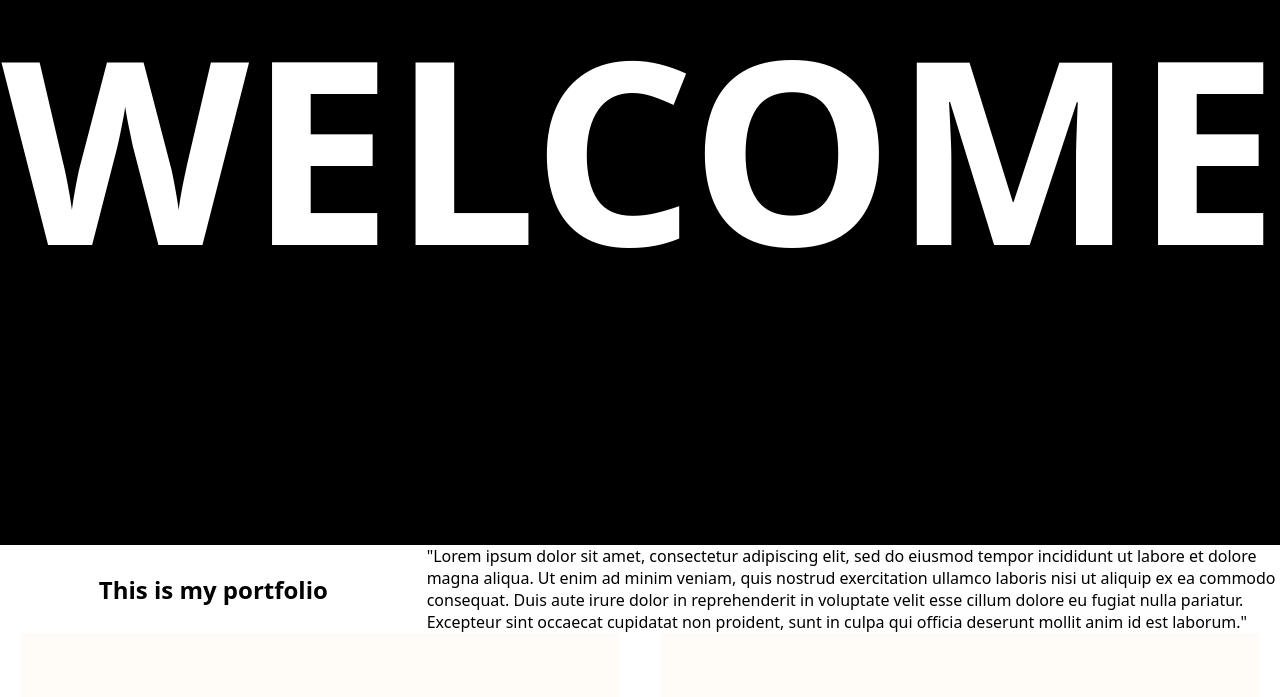
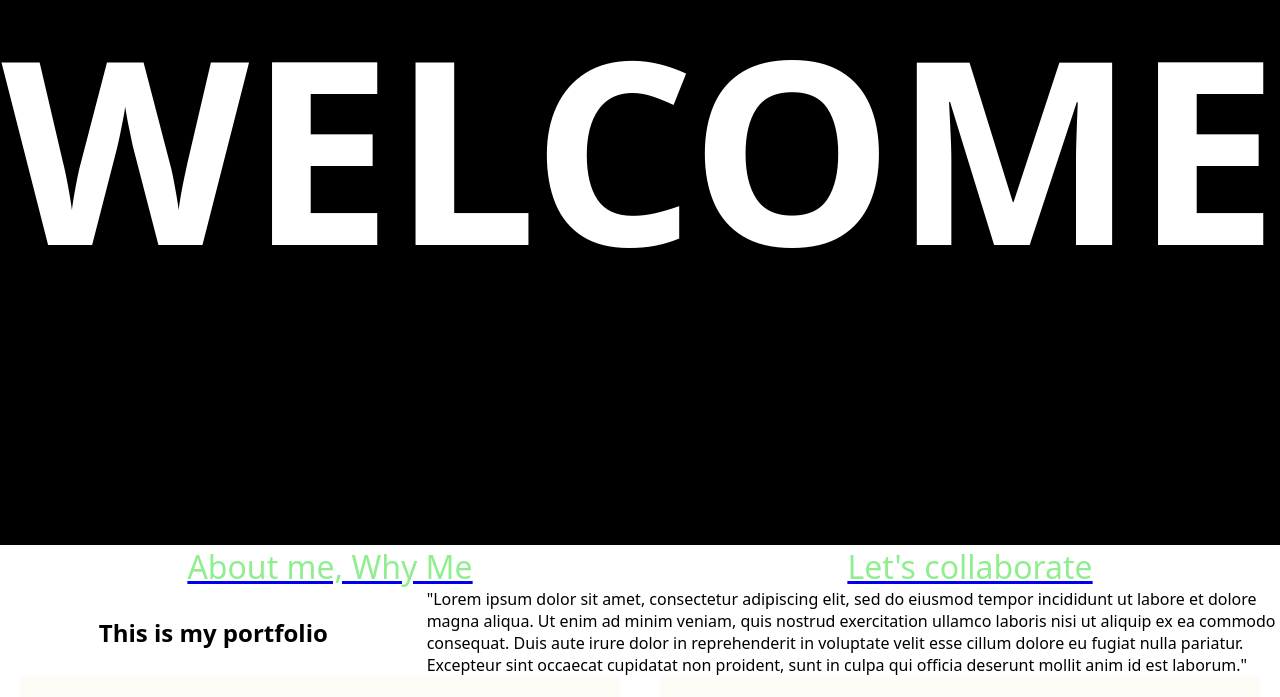
Before and after one commit to Bazzomir/Portfolio, a React (Create React App) app in the folder portfolio/: page / in a window 1280 px wide. Shown: the part 255-952 px from the top of the page. Built offline with nearby package versions, Linux system fonts and the light colour scheme.

Commit message:
updated welcomePage and Header

```diff
--- /dev/null
+++ b/portfolio/src/assets/css/WelcomePage.css
@@ -0,0 +1,20 @@
+.welcome-text {
+    display: flex;
+    flex-direction: column;
+    align-items: center;
+    justify-content: center;
+    min-height: 100vh;
+    height: 100%;
+    background-color: black;
+    box-sizing: border-box;
+}
+
+.welcome-text h1 {
+    text-transform: uppercase;
+    color: white;
+    font-size: 20vw;
+    justify-content: space-between;
+    display: grid;
+    align-items: stretch;
+    align-content: space-evenly;
+}
--- a/portfolio/src/assets/css/header.css
+++ b/portfolio/src/assets/css/header.css
@@ -1,20 +1,19 @@
 .header {
     display: flex;
-    flex-direction: column;
     align-items: center;
-    justify-content: center;
-    min-height: 100vh;
-    height: 100%;
-    background-color: black;
+    justify-content: space-around;
     box-sizing: border-box;
+    text-decoration: none;
 }
 
-.header h1 {
-    text-transform: uppercase;
-    color: white;
-    font-size: 20vw;
-    justify-content: space-between;
-    display: grid;
-    align-items: stretch;
-    align-content: space-evenly;
+.header h2 {
+    color: lightgreen;
+    font-size: 2rem;
+    font-weight: 300;
 }
+
+.header h2:hover {
+    color: lightblue;
+    text-decoration: underline;
+    font-size: 2.5rem;
+}
--- a/portfolio/src/components/elements/menu/header.js
+++ b/portfolio/src/components/elements/menu/header.js
@@ -1,14 +1,13 @@
 import React from 'react';
 import '../../../assets/css/header.css'
+import { Link } from 'react-router-dom';
 
 function Header() {
     return (
         <header className="header">
-            <h1>
-                Welcome
-            </h1>
+            <Link to="/" className="header-link"><h2>About me, Why Me </h2></Link>
+            <Link to="/" className="header-link"><h2>Let's collaborate</h2></Link>
         </header>
-
     )
 };
 
--- a/portfolio/src/components/pages/Homepage.js
+++ b/portfolio/src/components/pages/Homepage.js
@@ -3,10 +3,13 @@ import '../../assets/css/Homepage.css';
 import Footer from '../elements/menu/footer.js';
 import Header from '../elements/menu/header.js';
 import logoTest1 from '../../assets/image/logoTest1.jpg';
+import WelcomePage from './WelcomePage.js';
 
 function Homepage() {
     return (
         <div className="home">
+
+            <WelcomePage />
             <Header />
 
             <main className="home-main">
--- /dev/null
+++ b/portfolio/src/components/pages/WelcomePage.js
@@ -0,0 +1,15 @@
+import React from 'react';
+import '../../assets/css/WelcomePage.css'
+
+function WelcomePage() {
+    return (
+        <div className="welcome-text">
+            <h1>
+                Welcome
+            </h1>
+        </div>
+
+    );
+}
+
+export default WelcomePage;
```
